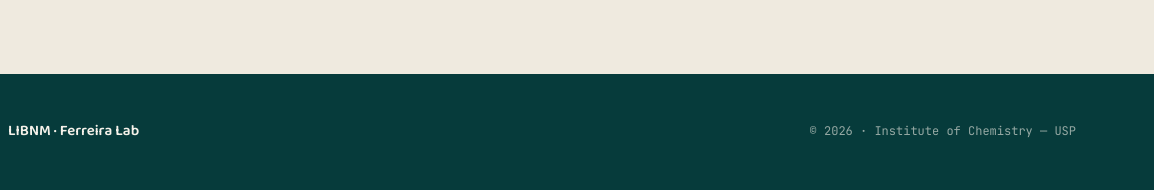
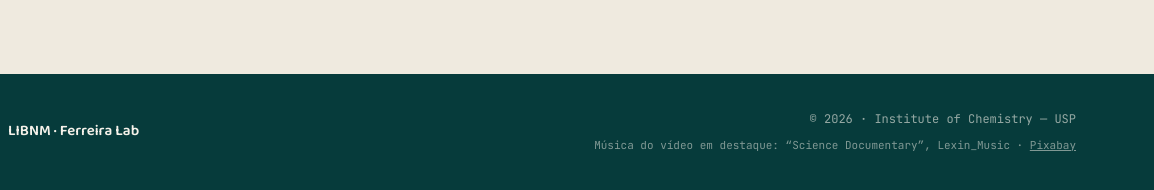
Before and after one commit to gmf12/ferreira-lab-site, a plain HTML site: page index.html in a window 1280 px wide. Shown: the part 2297-2487 px from the top of the page, 126-1280 px from the left. Drawn offline with nearby package versions, Linux system fonts and the light colour scheme.

Commit message:
Add music credit to footer
Co-Authored-By: Claude Sonnet 5.5 <noreply@anthropic.com>

```diff
--- a/index.html
+++ b/index.html
@@ -344,7 +344,10 @@
   footer .fbrand{ display:flex; align-items:center; gap:12px; }
   footer .fbrand img{ width:44px; height:44px; border-radius:50%; background:#fff; }
   footer .fbrand .ft{ font-family:var(--font-display); font-weight:600; font-size:15px; color:var(--cream); }
-  footer .fmeta{ font-family:var(--font-mono); font-size:12px; }
+  footer .fmeta{ font-family:var(--font-mono); font-size:12px; text-align:right; }
+  footer .fcredit{ margin-top:6px; font-size:11px; opacity:0.85; }
+  footer .fcredit a{ color:inherit; text-decoration:underline; }
+  @media (max-width:700px){ footer .fmeta{ text-align:left; } }
 
   /* ---------- Reveal ---------- */
   .reveal{ opacity:0; transform:translateY(24px); transition:opacity 0.7s ease, transform 0.7s ease; }
@@ -1490,7 +1493,9 @@
       <img src="logo.png" alt="Emblema do LIBNM">
       <span class="ft">LIBNM · Ferreira Lab</span>
     </div>
-    <div class="fmeta">© 2026 · Institute of Chemistry — USP</div>
+    <div class="fmeta">© 2026 · Institute of Chemistry — USP
+      <div class="fcredit"><span data-pt="Música do vídeo em destaque:" data-en="Featured video music:">Música do vídeo em destaque:</span> “Science Documentary”, Lexin_Music · <a href="https://pixabay.com/music/build-up-scenes-science-documentary-169621/" target="_blank" rel="noopener">Pixabay</a></div>
+    </div>
   </div>
 </footer>
 
```
